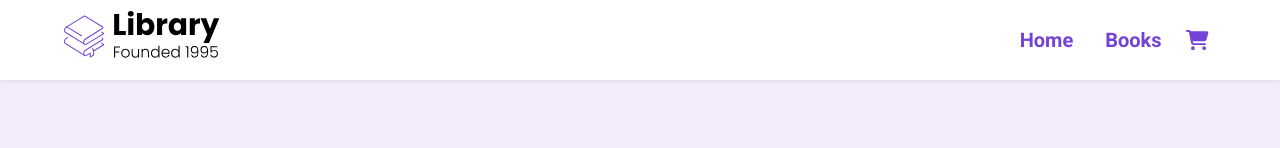
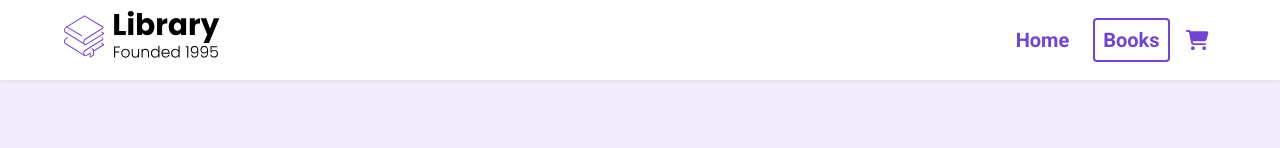
Before and after one commit to funkygoose/react-library, a React (Create React App) app: page / in a window 1280 px wide. Shown: the top 148 px of the page. Built offline with nearby package versions, Linux system fonts and the light colour scheme.

Commit message:
initial commit

```diff
--- a/src/components/Nav.jsx
+++ b/src/components/Nav.jsx
@@ -16,7 +16,7 @@ const Nav = ({numberOfItems}) => {
     <nav>
       <div className="nav__container">
         <Link to="/">
-          <img src={LibraryLogo} alt="" className="logo"/>
+          <img className="logo" src={LibraryLogo} alt="" />
         </Link>
         <ul className="nav__links">
           <li className="nav__list">
@@ -25,7 +25,7 @@ const Nav = ({numberOfItems}) => {
             </Link>
           </li>
           <li className="nav__list">
-            <Link to="/books" className='nav__link'>
+            <Link to="/books" className='nav__link nav__link--primary'>
               Books
             </Link>
           </li>
@@ -53,12 +53,12 @@ const Nav = ({numberOfItems}) => {
               </a>
             </li>
             <li className="menu__list">
-              <a href="/" className="menu__link">
+              <a href="/books" className="menu__link">
                 Books
               </a>
             </li>
             <li className="menu__list">
-              <a href="/" className="menu__link">
+              <a href="/cart" className="menu__link">
                 Cart
               </a>
             </li>
```
Also changed, not shown: src/App.js (+5 -5 lines).
